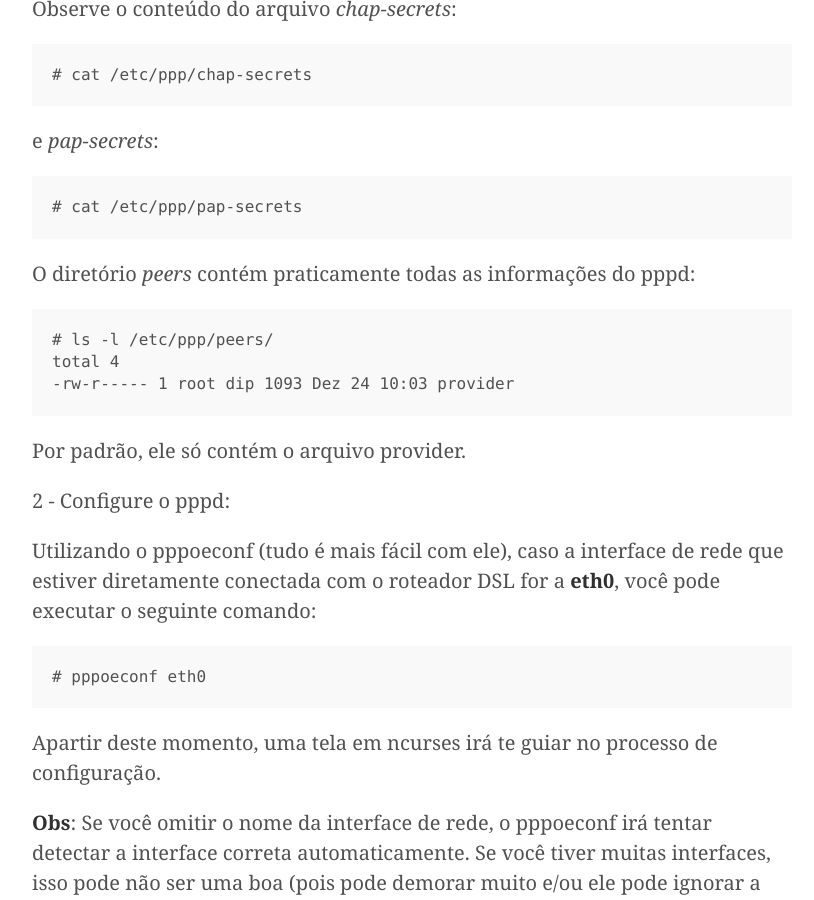
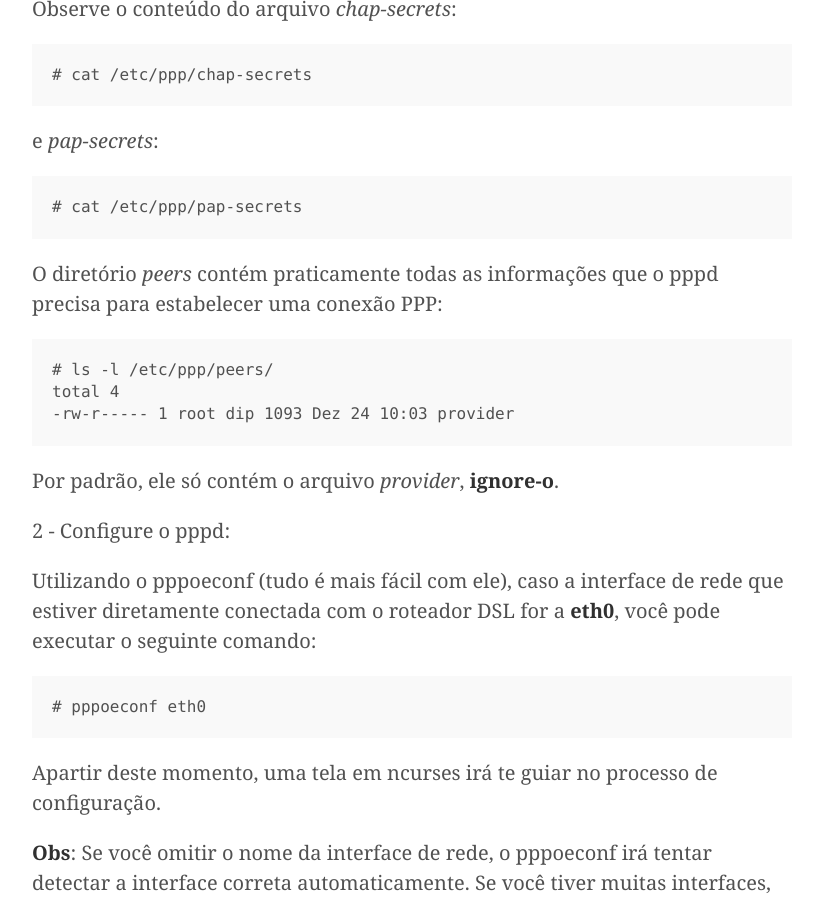
Before and after one commit to Kingm0b/jekyll-minimal-theme, a Jekyll site: the page built from _posts/2016-12-25-debian-pppoe.md, in a window 1280 px wide and 900 px high, scrolled down 2002 px. Shown: the whole window, without its empty margins (228-1042 px from the left). Built offline with Jekyll 4.4.1, drawn with Linux system fonts in a browser that asks for light colours.

Commit message:
Update 2016-12-25-debian-pppoe.md

````diff
--- a/_posts/2016-12-25-debian-pppoe.md
+++ b/_posts/2016-12-25-debian-pppoe.md
@@ -63,7 +63,7 @@ e *pap-secrets*:
 # cat /etc/ppp/pap-secrets
 ```
 
-O diretório *peers* contém praticamente todas as informações do pppd:
+O diretório *peers* contém praticamente todas as informações que o pppd precisa para estabelecer uma conexão PPP:
 
 ```bash
 # ls -l /etc/ppp/peers/
@@ -71,7 +71,7 @@ total 4
 -rw-r----- 1 root dip 1093 Dez 24 10:03 provider
 ```
 
-Por padrão, ele só contém o arquivo provider.
+Por padrão, ele só contém o arquivo *provider*, **ignore-o**.
 
 2 - Configure o pppd:
 
@@ -87,6 +87,7 @@ Apartir deste momento, uma tela em ncurses irá te guiar no processo de configur
 
 No processo final,
 
+
 ### Como são distribuídos os IPs públicos por PPPoE
 
 Para a "configuração" do Internet Protocol (isto é, a distribuição dos endereços IPv4) sobre PPPoE, é utilizado um protocolo próprio chamado **IPCP** (*IP Control Protocol*, Protocolo de Controle do IP).
````
